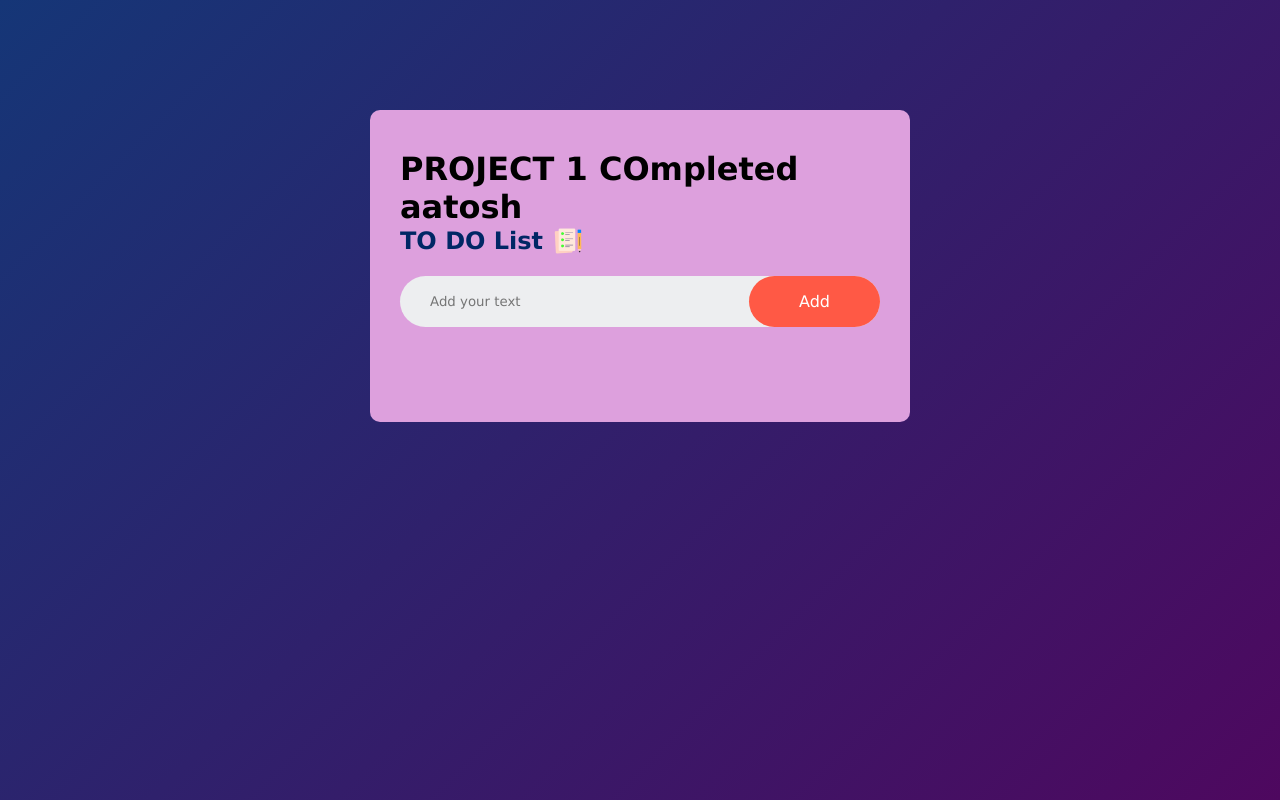
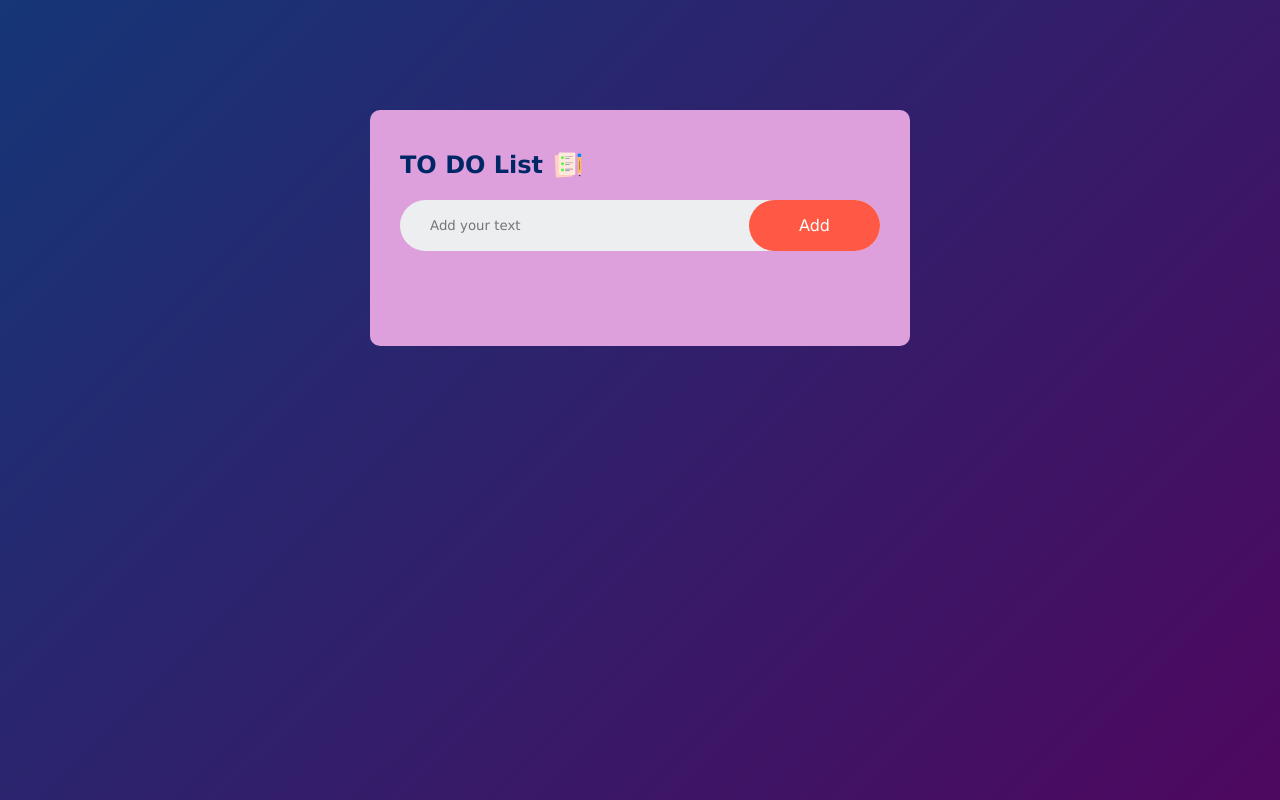
Before and after one commit to theaatosh/Todolist, a plain HTML site: page index.html in a window 1280 px wide. Drawn offline with Linux system fonts and the light colour scheme.

Commit message:
Final Output

```diff
--- a/index.html
+++ b/index.html
@@ -10,9 +10,7 @@
   <body>
     <div class="container">
       <div class="todo_app">
-        <h1>PROJECT 1 COmpleted</h1>
-        <h1>aatosh</h1>
-        <h2>TO DO List<img src="icon.png" alt="icon" /></h2>
+         <h2>TO DO List<img src="icon.png" alt="icon" /></h2>
         <div class="row">
           <input type="text" id="input-box" placeholder="Add your text" />
           <button onclick="addTask()">Add</button>
```
